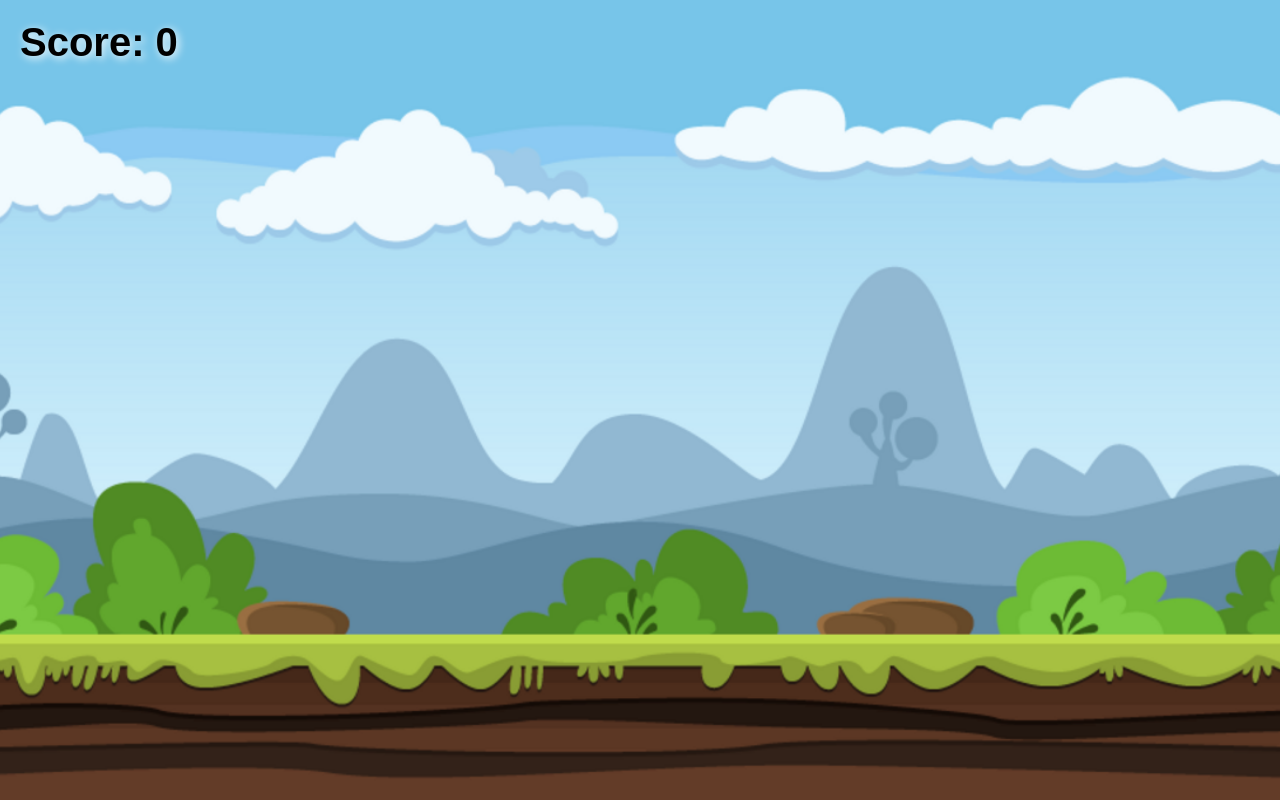
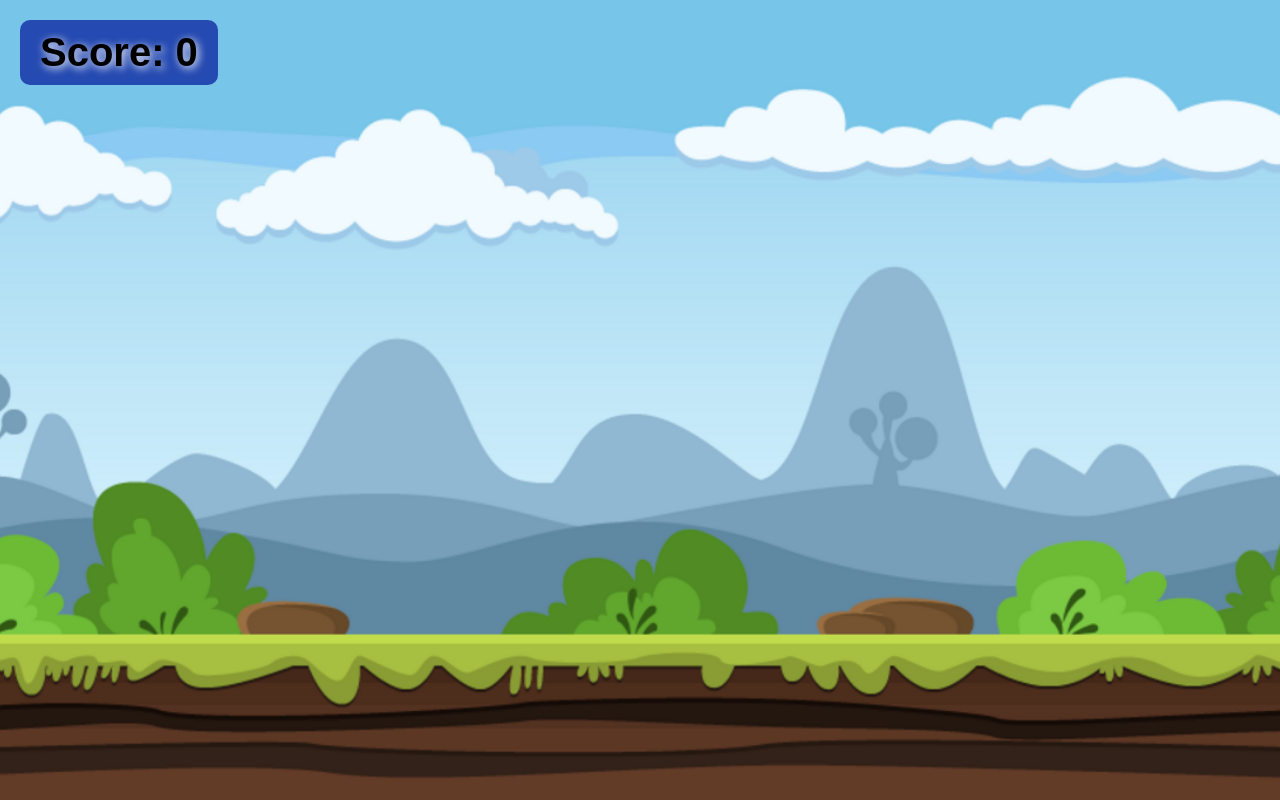
Before and after one commit to UdaraDewshan/2D-game-Project, a plain HTML site: page index.html in a window 1280 px wide. Drawn offline with Linux system fonts and the light colour scheme.

Commit message:
Change Score Plate

```diff
--- a/asset/style/style.css
+++ b/asset/style/style.css
@@ -25,3 +25,12 @@ body {
     color: rgb(0, 0, 0);
     text-shadow: 2px 2px 8px rgb(255, 255, 255);
 }
+
+.team {
+    padding: 10px 20px;
+    border-radius: 10px;
+}
+
+.red {
+    background: rgba(4, 24, 154, 0.7);
+}
--- a/index.html
+++ b/index.html
@@ -10,7 +10,7 @@
 
     <div class = "background" id="background">
 
-        <div class="score" id="score">Score: 0</div>
+        <div class="score team red" id="score">Score: 0</div>
 
     </div>
 
```
